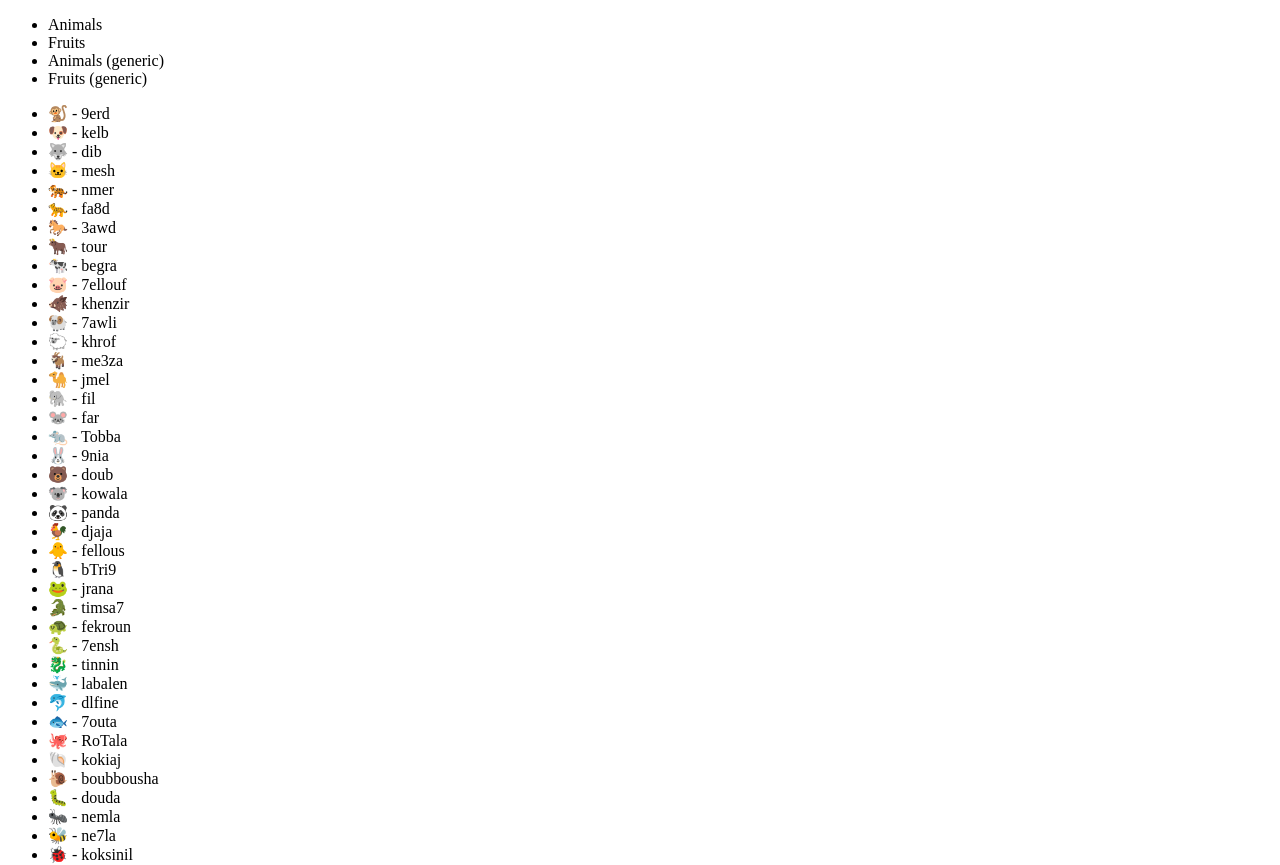
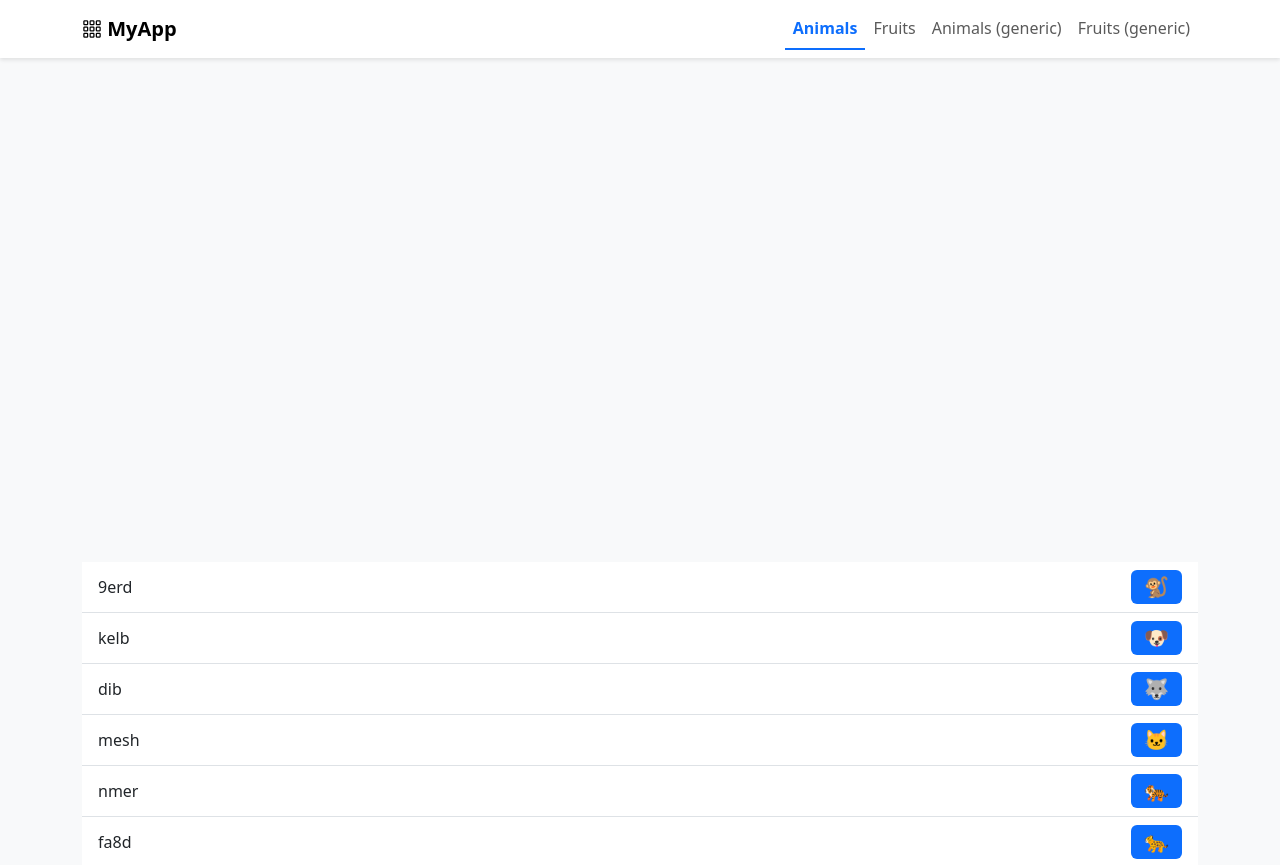
Before and after one commit to GabrielePapagni/Angular-Routing, an Angular app in the folder Angular-Routing/: page /animals in a window 1280 px wide. Shown: the top 865 px of the page. Built offline with nearby package versions, Linux system fonts and the light colour scheme.

Commit message:
Punto2-bootstrap

```diff
--- a/Angular-Routing/src/app/animals/animals.component.css
+++ b/Angular-Routing/src/app/animals/animals.component.css
@@ -0,0 +1,7 @@
+.list-group-item {
+  transition: background-color 0.3s ease;
+}
+
+.list-group-item:hover {
+  background-color: #f1f1f1;
+}
--- a/Angular-Routing/src/app/animals/animals.component.html
+++ b/Angular-Routing/src/app/animals/animals.component.html
@@ -1,7 +1,8 @@
-<ul>
+<ul class="list-group list-group-flush">
   @for (animal of animals; track animal) {
-    <li>
-      {{ animal.emoji }} - {{ animal.name }}
+    <li class="list-group-item d-flex justify-content-between align-items-center">
+      <span class="fw-medium">{{ animal.name }}</span>
+      <span class="badge bg-primary fs-5">{{ animal.emoji }}</span>
     </li>
   }
 </ul>
--- a/Angular-Routing/src/app/app.component.html
+++ b/Angular-Routing/src/app/app.component.html
@@ -1,14 +1,107 @@
-<div class="container">
-  <div class="navbar navbar-expand-lg navbar-light bg-light">
-    <ul class="navbar-nav me-auto mb-2 mb-lg-0">
-      <li class="nav-item nav-link" routerLink="/animals" routerLinkActive="active-menu">Animals</li>
-      <li class="nav-item nav-link" routerLink="/fruits" routerLinkActive="active-menu">Fruits</li>
-      <li class="nav-item nav-link" [routerLink]="['/generic', 'animals']" routerLinkActive="active-menu">Animals (generic)</li>
-      <li class="nav-item nav-link" [routerLink]="['/generic', 'fruits']" routerLinkActive="active-menu">Fruits (generic)</li>
-    </ul>
+<!DOCTYPE html>
+<html lang="en">
+<head>
+  <meta charset="UTF-8" />
+  <meta name="viewport" content="width=device-width, initial-scale=1.0" />
+  <title>Beautiful Angular App</title>
+  <!-- Bootstrap CSS -->
+  <link
+    href="https://cdn.jsdelivr.net/npm/bootstrap@5.3.2/dist/css/bootstrap.min.css"
+    rel="stylesheet"
+  />
+  <!-- Optional Bootstrap Icons -->
+  <link
+    rel="stylesheet"
+    href="https://cdn.jsdelivr.net/npm/bootstrap-icons@1.10.5/font/bootstrap-icons.css"
+  />
+  <style>
+    body {
+      background-color: #f8f9fa;
+    }
+
+    .navbar {
+      box-shadow: 0 2px 4px rgba(0, 0, 0, 0.1);
+    }
+
+    .nav-link {
+      font-weight: 500;
+      transition: color 0.3s, background-color 0.3s;
+      cursor: pointer;
+    }
+
+    .nav-link:hover {
+      color: #0d6efd;
+      background-color: rgba(13, 110, 253, 0.1);
+    }
+
+    .active-menu {
+      font-weight: 600;
+      color: #0d6efd !important;
+      border-bottom: 2px solid #0d6efd;
+    }
+
+    footer {
+      margin-top: 50px;
+      padding: 20px 0;
+      background-color: #e9ecef;
+      color: #6c757d;
+      font-weight: 500;
+    }
+
+    router-outlet {
+      display: block;
+      min-height: 60vh;
+      margin-top: 20px;
+    }
+  </style>
+</head>
+<body>
+  <div class="container-fluid px-0">
+    <!-- Navbar -->
+    <nav class="navbar navbar-expand-lg navbar-light bg-white">
+      <div class="container">
+        <a class="navbar-brand fw-bold" href="#"><i class="bi bi-grid-3x3-gap"></i> MyApp</a>
+        <button
+          class="navbar-toggler"
+          type="button"
+          data-bs-toggle="collapse"
+          data-bs-target="#navbarNav"
+        >
+          <span class="navbar-toggler-icon"></span>
+        </button>
+        <div class="collapse navbar-collapse" id="navbarNav">
+          <ul class="navbar-nav ms-auto">
+            <li class="nav-item">
+              <a class="nav-link" routerLink="/animals" routerLinkActive="active-menu">Animals</a>
+            </li>
+            <li class="nav-item">
+              <a class="nav-link" routerLink="/fruits" routerLinkActive="active-menu">Fruits</a>
+            </li>
+            <li class="nav-item">
+              <a class="nav-link" [routerLink]="['/generic', 'animals']" routerLinkActive="active-menu">Animals (generic)</a>
+            </li>
+            <li class="nav-item">
+              <a class="nav-link" [routerLink]="['/generic', 'fruits']" routerLinkActive="active-menu">Fruits (generic)</a>
+            </li>
+          </ul>
+        </div>
+      </div>
+    </nav>
+
+    <!-- Main Content -->
+    <div class="container mt-4">
+      <router-outlet></router-outlet>
+    </div>
+
+    <!-- Footer -->
+    <footer class="text-center">
+      <i class="bi bi-heart-fill text-danger"></i> Hello, I'm a footer 😁
+    </footer>
   </div>
 
-  <router-outlet></router-outlet>
-
-  <footer class="bg-light text-center">Hello, I'm a footer 😁</footer>
-</div>
+  <!-- Bootstrap JS (with Popper) -->
+  <script
+    src="https://cdn.jsdelivr.net/npm/bootstrap@5.3.2/dist/js/bootstrap.bundle.min.js"
+  ></script>
+</body>
+</html>
--- a/Angular-Routing/src/app/fruits/fruits.component.css
+++ b/Angular-Routing/src/app/fruits/fruits.component.css
@@ -0,0 +1,7 @@
+.list-group-item {
+  transition: background-color 0.3s ease;
+}
+
+.list-group-item:hover {
+  background-color: #e9f7ef; /* verde chiaro */
+}
--- a/Angular-Routing/src/app/fruits/fruits.component.html
+++ b/Angular-Routing/src/app/fruits/fruits.component.html
@@ -1,7 +1,8 @@
-<ul>
+<ul class="list-group list-group-flush">
   @for (fruit of fruits; track fruit) {
-    <li>
-      {{ fruit.emoji }} - {{ fruit.name }}
+    <li class="list-group-item d-flex justify-content-between align-items-center">
+      <span class="fw-medium">{{ fruit.name }}</span>
+      <span class="badge bg-success fs-5">{{ fruit.emoji }}</span>
     </li>
   }
 </ul>
--- a/Angular-Routing/src/app/generic/generic.component.css
+++ b/Angular-Routing/src/app/generic/generic.component.css
@@ -0,0 +1,6 @@
+.border:hover {
+  box-shadow: 0 0.5rem 1rem rgba(13, 110, 253, 0.15);
+  border-color: #0d6efd;
+  cursor: pointer;
+  transition: all 0.3s ease;
+}
--- a/Angular-Routing/src/app/generic/generic.component.html
+++ b/Angular-Routing/src/app/generic/generic.component.html
@@ -1,10 +1,10 @@
-<div class="row m-2">
-    @for (generic of genVect; track generic) {
-        <div class="col border">
-            <div>
-                {{generic.emoji}}
-                <div class="text-info">{{generic.name}}</div>
-            </div>
-        </div>
-    }
+<div class="row m-3 g-3">
+  @for (generic of genVect; track generic) {
+    <div class="col-sm-6 col-md-4 col-lg-3">
+      <div class="border rounded shadow-sm p-3 text-center h-100 bg-white">
+        <div class="fs-1 mb-2">{{ generic.emoji }}</div>
+        <div class="text-info fw-semibold fs-5">{{ generic.name }}</div>
+      </div>
+    </div>
+  }
 </div>
```
